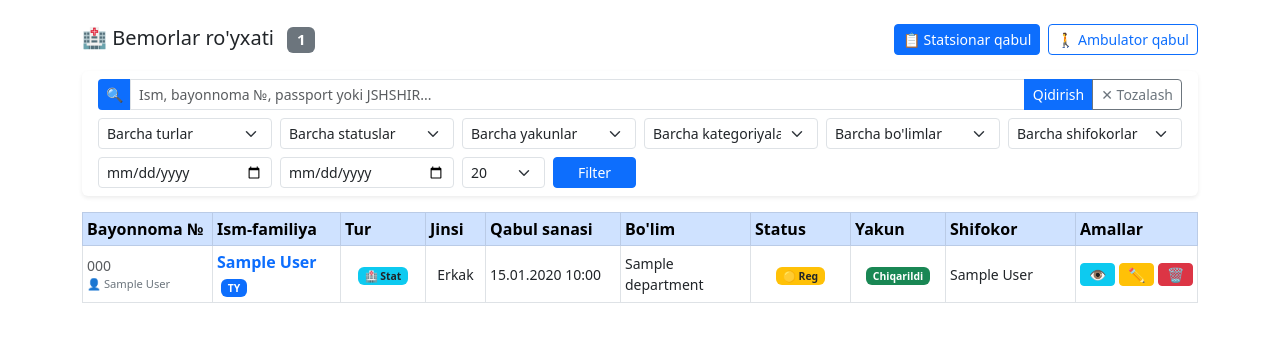
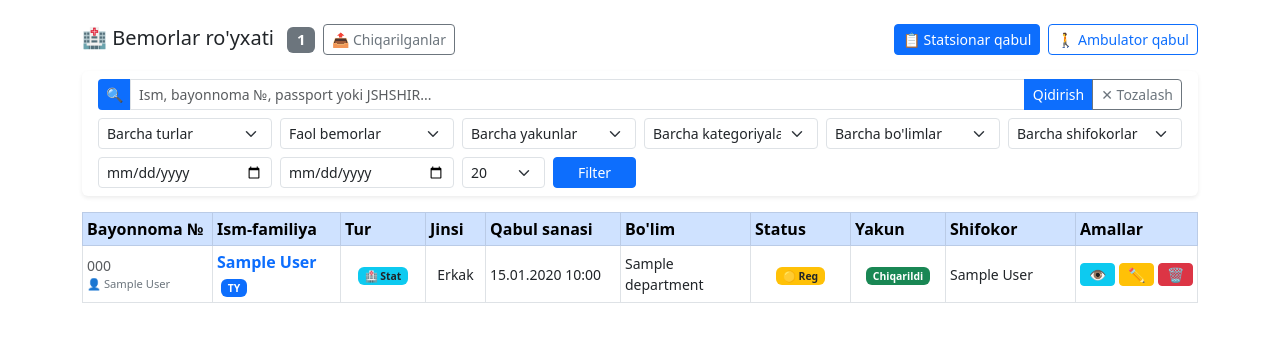
Before and after one commit to ALFAxxs/skb_stat, a Django app: page /patients/ in a window 1280 px wide. Shown: the part 128-470 px from the top of the page. Run offline with Django 5.2, Linux system fonts and the light colour scheme; a user stored in the database is signed in; tables that the repository leaves empty hold one stand-in row (values such as "Sample post").

Commit message:
update news

```diff
--- a/apps/patients/views.py
+++ b/apps/patients/views.py
@@ -450,7 +450,11 @@ def patient_card_edit(request, pk):
     death_instance = getattr(patient, 'death_cause', None)
 
     if request.method == 'POST':
-        # Chiqarish modal dan kelgan so'rov
+        # Chiqarish modal dan kelgan so'rov — faqat admin/doctor/statistician
+        if request.POST.get('_discharge') and request.user.role == 'reception' and not request.user.is_superuser:
+            messages.error(request, "Sizda bemorni chiqarish huquqi yo'q.")
+            return redirect('patient_detail', pk=pk)
+
         if request.POST.get('_discharge'):
             from apps.patients.models import Doctor as PatientDoctor
             patient.outcome         = request.POST.get('outcome', '')
@@ -1271,6 +1275,7 @@ def ambulatory_create(request):
     })
 
 @login_required
+@role_required('admin', 'doctor', 'statistician')
 @require_POST
 def patient_transfer(request, pk):
     """Bemorni boshqa bo'limga ko'chirish"""
--- a/templates/patients/patient_detail.html
+++ b/templates/patients/patient_detail.html
@@ -21,8 +21,10 @@
         </a>
         {% endif %}
         <a href="{% url 'patient_edit' patient.pk %}" class="btn btn-warning">✏️ Tahrirlash</a>
+        {% if request.user.role != 'reception' or request.user.is_superuser %}
         <button class="btn btn-primary" data-bs-toggle="modal" data-bs-target="#transferModal">🔄 Ko'chirish</button>
         <button class="btn btn-danger" data-bs-toggle="modal" data-bs-target="#dischargeModal">🏥 Chiqarish</button>
+        {% endif %}
         <a href="{% url 'patient_list' %}" class="btn btn-secondary">← Ro'yxatga</a>
         <a href="{% url 'patient_card_excel' patient.pk %}" class="btn btn-success">📥 Excel</a>
         <a href="{% url 'patient_invoice' patient.pk %}" class="btn btn-outline-primary">🧾 Hisob-faktura</a>
--- a/templates/patients/patient_list.html
+++ b/templates/patients/patient_list.html
@@ -4,9 +4,14 @@
 {% block content %}
 
 <div class="d-flex justify-content-between align-items-center mb-3">
-    <h5 class="mb-0">🏥 Bemorlar ro'yxati
-        <span class="badge bg-secondary ms-2">{{ total_count }}</span>
-    </h5>
+    <div class="d-flex align-items-center gap-2">
+        <h5 class="mb-0">🏥 Bemorlar ro'yxati
+            <span class="badge bg-secondary ms-2">{{ total_count }}</span>
+        </h5>
+        <a href="?status=discharged" class="btn btn-sm btn-outline-secondary {% if selected_status == 'discharged' %}active{% endif %}">
+            📤 Chiqarilganlar
+        </a>
+    </div>
     {% if request.user.role in 'admin,reception' or request.user.is_superuser %}
     <div class="d-flex gap-2">
         <a href="{% url 'reception_create' %}" class="btn btn-primary btn-sm">📋 Statsionar qabul</a>
@@ -44,10 +49,11 @@
 
                 <div class="col-md-2 col-6">
                     <select name="status" class="form-select form-select-sm">
-                        <option value="">Barcha statuslar</option>
+                        <option value="">Faol bemorlar</option>
                         <option value="registered" {% if selected_status == 'registered' %}selected{% endif %}>🟡 Registratsiya</option>
                         <option value="admitted"   {% if selected_status == 'admitted' %}selected{% endif %}>🔵 Yotqizilgan</option>
                         <option value="completed"  {% if selected_status == 'completed' %}selected{% endif %}>🟢 Yakunlangan</option>
+                        <option value="discharged" {% if selected_status == 'discharged' %}selected{% endif %}>📤 Chiqarilgan</option>
                     </select>
                 </div>
 
```
